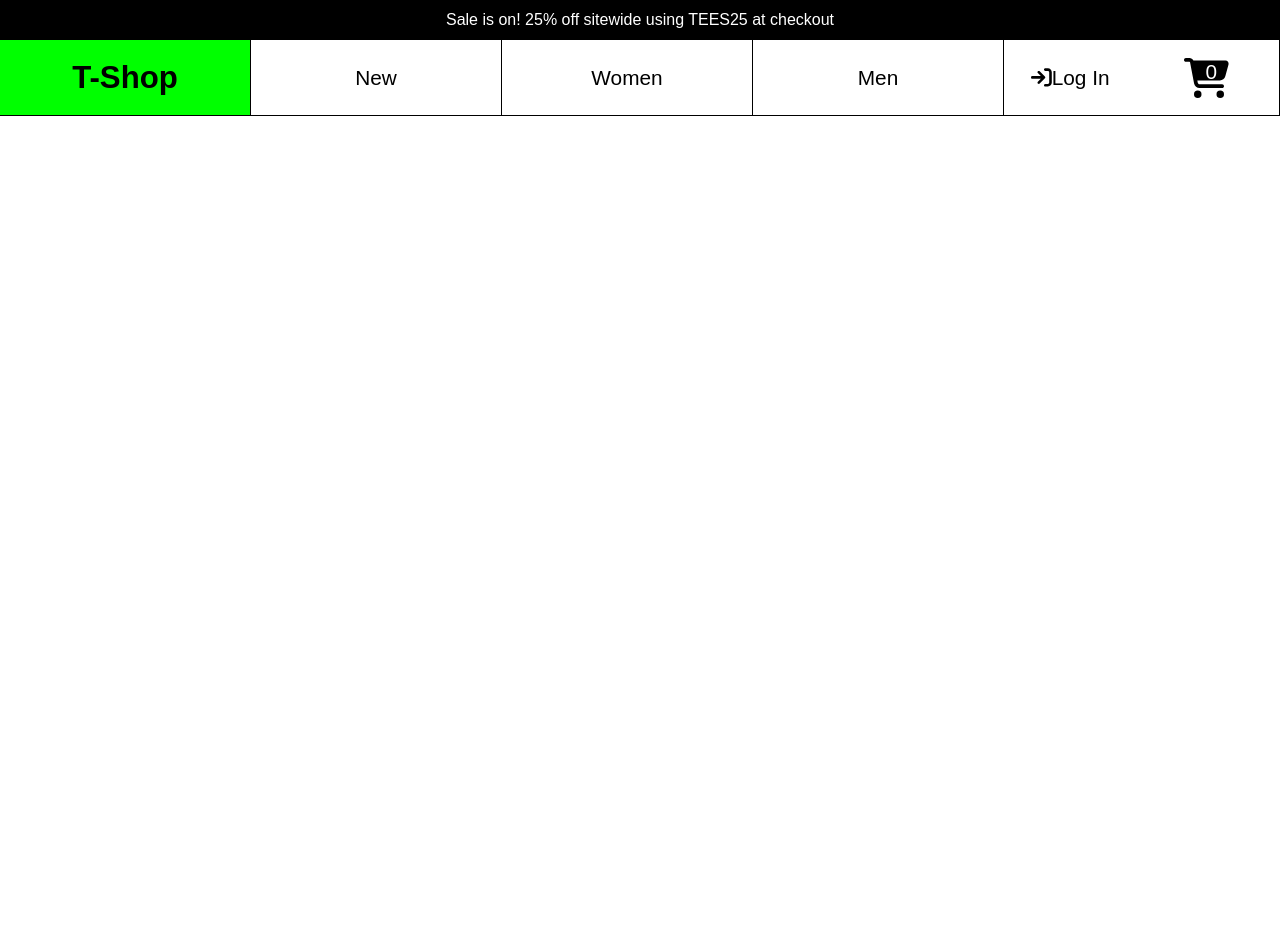
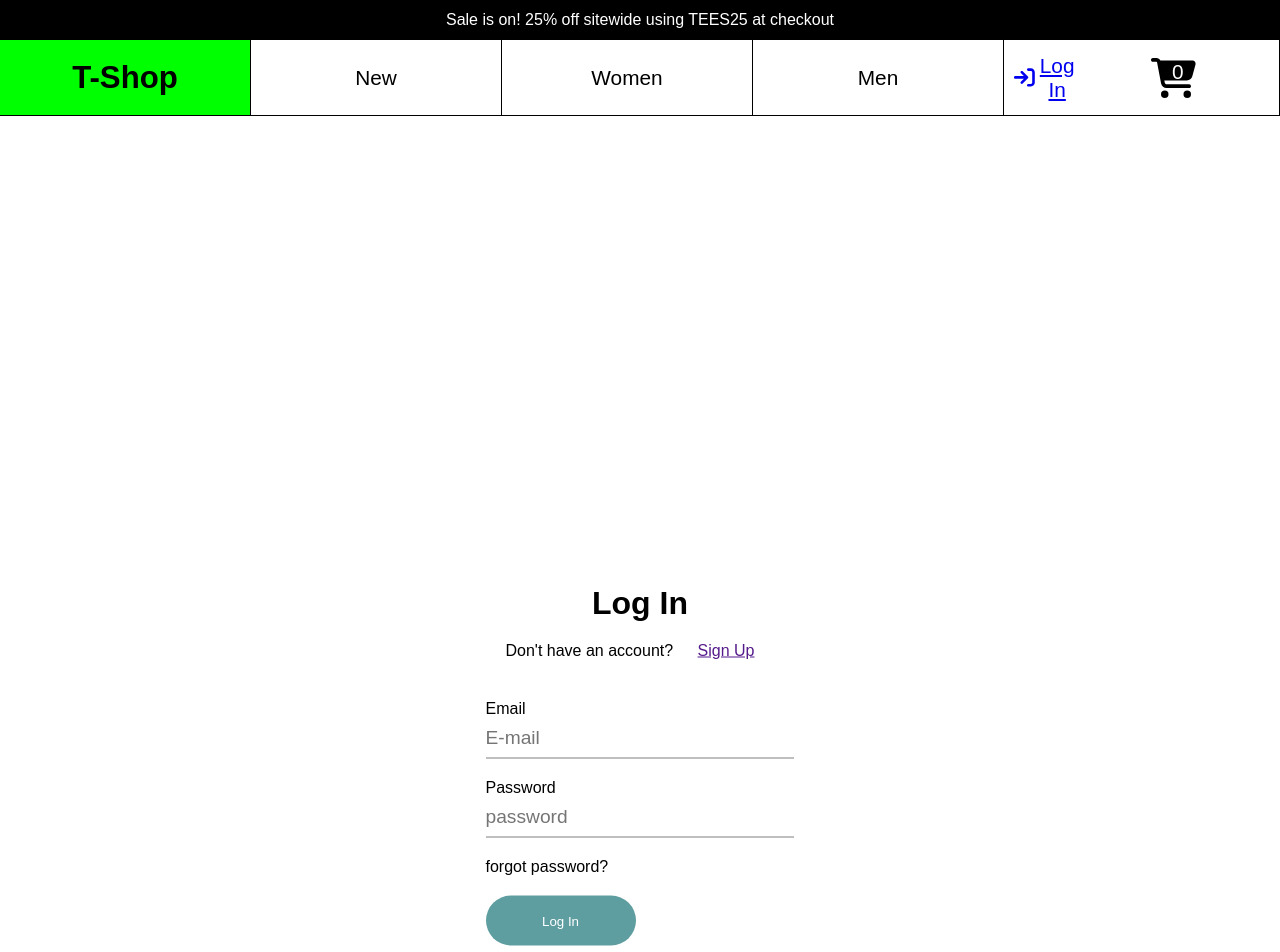
Before and after one commit to huan00/friday_laundry_frontend, a React (Create React App) app: page /login in a window 1280 px wide. Shown: the top 952 px of the page. Before the commit the page ends 800 px from the top, so only its background shows below. Built offline with nearby package versions, Linux system fonts and the light colour scheme; no server answers.

Commit message:
setup login page

```diff
--- a/src/App.js
+++ b/src/App.js
@@ -7,12 +7,13 @@ import Banner from './components/Banner'
 import axios from 'axios'
 import { BASE_URL } from './global'
 import { useEffect, useState } from 'react'
+import Login from './pages/Login'
 
 function App() {
-  const [products, setProducts] = useState(null)
+  const [products, setProducts] = useState({})
 
   useEffect(() => {
-    if (!products) {
+    if (!products.length) {
       getProducts()
     }
   }, [])
@@ -20,7 +21,6 @@ function App() {
   const getProducts = async () => {
     const res = await axios.get(`${BASE_URL}/?limit=50`)
     setProducts(res.data)
-    console.log(res.data)
   }
   return (
     <div className="App">
@@ -37,6 +37,7 @@ function App() {
             path="product/:id"
             element={<ProductDetail products={products} />}
           />
+          <Route path="login" element={<Login />} />
         </Routes>
       </main>
     </div>
--- a/src/components/Nav.jsx
+++ b/src/components/Nav.jsx
@@ -1,6 +1,7 @@
 import React, { useState } from 'react'
 import '../styles/Nav.css'
 import { FontAwesomeIcon } from '@fortawesome/react-fontawesome'
+import { Link } from 'react-router-dom'
 import { faUserCircle } from '@fortawesome/free-regular-svg-icons'
 import { faShoppingCart, faSignIn } from '@fortawesome/free-solid-svg-icons'
 
@@ -14,9 +15,11 @@ const Nav = () => {
         <li>Women</li>
         <li>Men</li>
         <section>
-          <li>
-            <FontAwesomeIcon icon={faSignIn} /> Log In
-          </li>
+          <Link to={'/login'}>
+            <li>
+              <FontAwesomeIcon icon={faSignIn} /> Log In
+            </li>
+          </Link>
           <li>
             <div>
               <FontAwesomeIcon
--- a/src/pages/Home.jsx
+++ b/src/pages/Home.jsx
@@ -36,7 +36,7 @@ const Home = ({ products }) => {
         <Banner title={'New Drops'} sub={''} className={'mid-banner'} />
       </section>
       <div className="productContent">
-        {products &&
+        {products.length > 0 &&
           products.map(
             (product) =>
               (product.category === "men's clothing" ||
--- a/src/pages/Login.jsx
+++ b/src/pages/Login.jsx
@@ -0,0 +1,30 @@
+import React from 'react'
+import '../styles/Login.css'
+import { Link } from 'react-router-dom'
+
+const Login = () => {
+  return (
+    <div className="login">
+      <div>
+        <div className="login-msg">
+          <h1>Log In</h1>
+          <p>
+            Don't have an account? <a href="">Sign Up</a>
+          </p>
+        </div>
+        <form className="loginForm">
+          <label htmlFor="email">Email </label>
+          <input type="text" placeholder="E-mail" id="email" />
+          <label htmlFor="password">Password</label>
+          <input type="password" placeholder="password" id="password" />
+          {/* <link to={' '}> */}
+          <p className="forgotPassword">forgot password?</p>
+          {/* </link> */}
+          <button className="loginBtn">Log In</button>
+        </form>
+      </div>
+    </div>
+  )
+}
+
+export default Login
--- a/src/pages/ProductDetail.jsx
+++ b/src/pages/ProductDetail.jsx
@@ -1,26 +1,22 @@
+import axios from 'axios'
 import React, { useEffect, useState } from 'react'
 import { useParams } from 'react-router-dom'
 import Products from '../components/Products'
+import { BASE_URL } from '../global'
 
 const ProductDetail = ({ products }) => {
   const { id } = useParams()
 
   const [product, setProduct] = useState(null)
-  console.log(products)
 
   useEffect(() => {
     getProduct()
-    console.log(product)
-    console.log(id)
   }, [])
 
-  const getProduct = () => {
-    products.forEach((prod) => {
-      if (parseInt(prod.id) === parseInt(id)) {
-        console.log(prod.id)
-        setProduct({ ...prod })
-      }
-    })
+  const getProduct = async () => {
+    const res = await axios.get(`${BASE_URL}/${id}`)
+
+    setProduct(res.data)
   }
 
   return (
--- /dev/null
+++ b/src/styles/Login.css
@@ -0,0 +1,60 @@
+.login {
+
+  display: flex;
+  flex-direction: column;
+
+  justify-content: center;
+  align-items: center;
+  margin: 50% 0;
+  transform: translateY(-50%);
+}
+
+.login-msg {
+  /* display: flex;
+  flex-direction: column; */
+
+  text-align: center;
+}
+.login-msg * {
+  margin: 20px;
+}
+
+.loginForm {
+  display: flex;
+  flex-direction: column;
+}
+
+.loginForm input {
+  border: none;
+  border-bottom: 1px solid gray;
+  color: gray;
+  height: 40px;
+  outline: 0;
+  font-size: 1.2em;
+}
+
+.loginForm input:focus {
+  border-color: green
+}
+
+.loginForm label {
+  margin: 20px 0 0;
+}
+
+.forgotPassword {
+  margin: 20px 0;
+}
+
+.loginBtn {
+  height: 50px;
+  width: 150px;
+  border-radius: 50px;
+  border: none;
+  background-color: rgb(95, 158, 160);
+  color: white;
+  cursor: pointer;
+}
+
+.loginBtn:hover {
+  background-color: rgba(95, 158, 160, .8);
+}
```
Also changed, not shown: src/pages/Register.jsx (+7 -0 lines).
